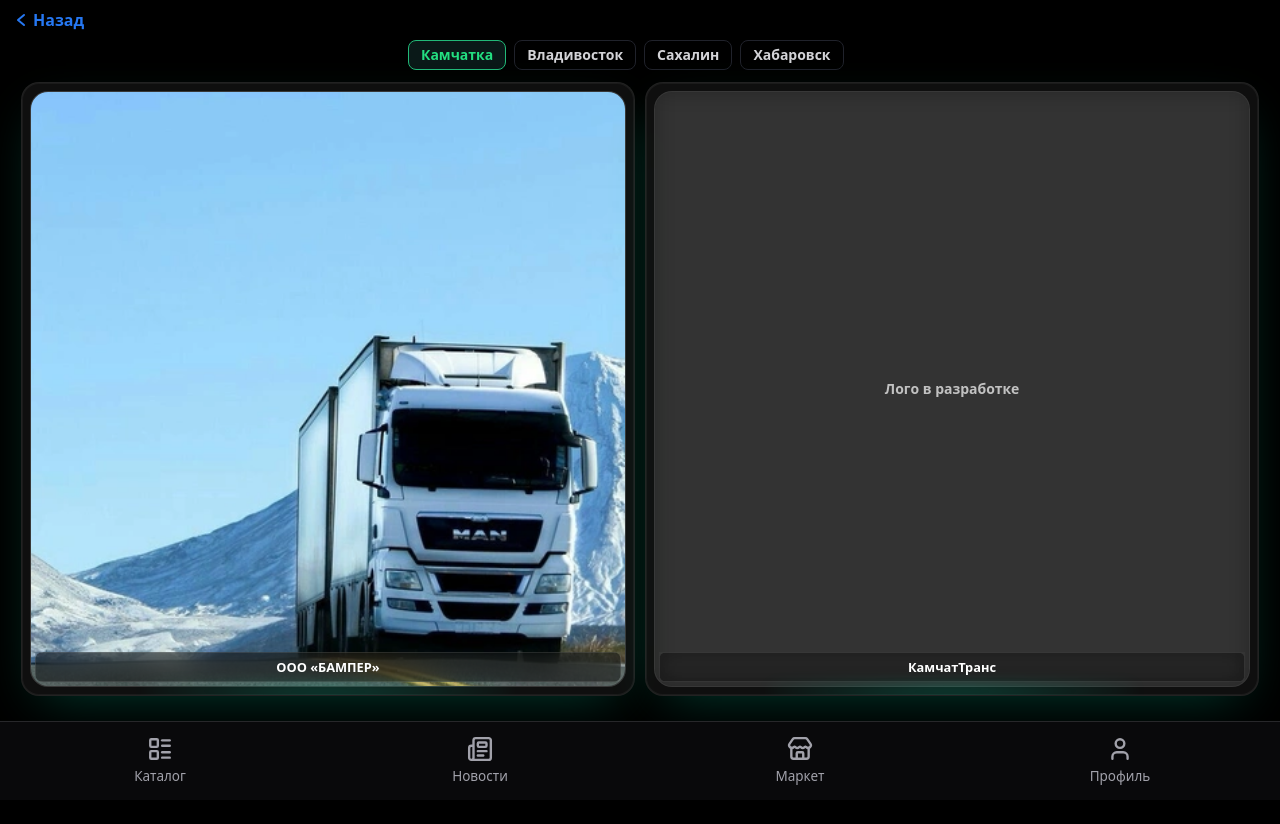
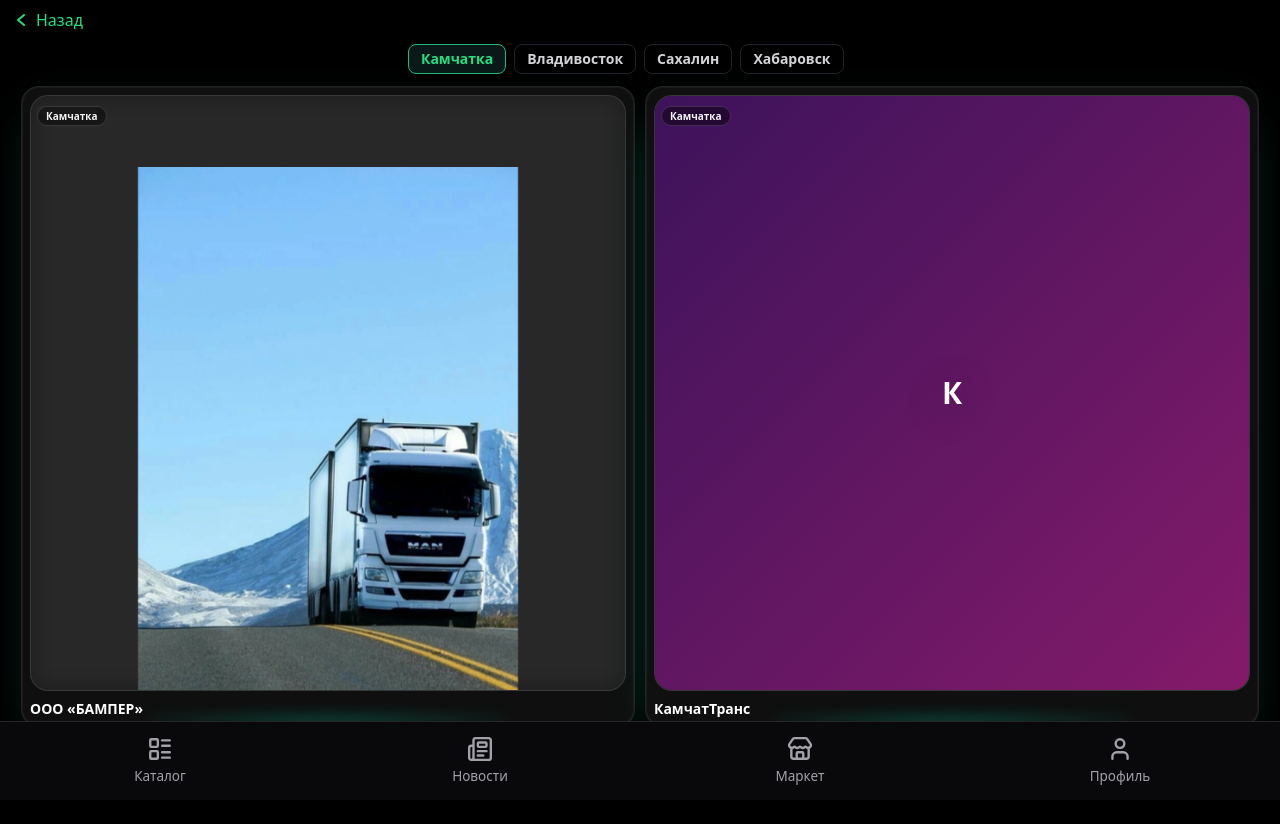
Before and after one commit to AlexSalavat/ikra-miniapp, a React (Create React App) app: page /logistics in a window 1280 px wide. Shown: the top 824 px of the page. Built offline with nearby package versions, Linux system fonts and the light colour scheme.

Commit message:
Обновление sparta

```diff
--- a/src/components/LogisticsShowcase.js
+++ b/src/components/LogisticsShowcase.js
@@ -2,14 +2,29 @@
 import React, { useMemo, useState } from "react";
 import logistics from "../data/logistics";
 
+/* ===== Фильтры по регионам ===== */
 const FILTERS = [
   { label: "Камчатка", keys: ["Камчатка", "Камчатский"] },
-  { label: "Владивосток", keys: ["Владивосток"] },
-  { label: "Сахалин", keys: ["Сахалин"] },
-  { label: "Хабаровск", keys: ["Хабаровск"] },
+  { label: "Владивосток", keys: ["Владивосток", "Приморье", "Приморский"] },
+  { label: "Сахалин", keys: ["Сахалин", "Южно‑Сахалинск"] },
+  { label: "Хабаровск", keys: ["Хабаровск", "Хабаровский"] },
 ];
 
-const GAP = 10;
+/* ===== helpers (как в поставщиках) ===== */
+const getInitials = (name = "") =>
+  name
+    .replace(/["«»]/g, "")
+    .split(/\s+/)
+    .filter(Boolean)
+    .slice(0, 2)
+    .map((w) => w[0]?.toUpperCase())
+    .join("") || "??";
+
+const stringHue = (s = "") => {
+  let h = 0;
+  for (let i = 0; i < s.length; i++) h = (h * 31 + s.charCodeAt(i)) % 360;
+  return h;
+};
 
 function isMatchByKeys(item, keys) {
   if (!keys?.length) return true;
@@ -17,6 +32,7 @@
   return keys.some((k) => hay.includes(String(k).toLowerCase()));
 }
 
+/* ===== Компонент ===== */
 export default function LogisticsShowcase() {
   const [filter, setFilter] = useState(FILTERS[0].label);
 
@@ -25,22 +41,23 @@
     [filter]
   );
 
-  const filtered = useMemo(
-    () => logistics.filter((item) => isMatchByKeys(item, activeKeys)),
+  const items = useMemo(
+    () => logistics.filter((l) => isMatchByKeys(l, activeKeys)),
     [activeKeys]
   );
 
-  // вычисляем квадрат под мобиль
+  // мобильный квадрат 2‑в‑ряд (как в поставщиках)
+  const GAP = 10;
   const CARD_SIZE = `calc((100vw - 26px - ${GAP}px) / 2)`;
 
   return (
-    <div className="bg-black min-h-screen pt-2 pb-20 flex flex-col items-center">
+    <div className="bg-black min-h-screen pt-2 pb-24 flex flex-col items-center">
       {/* Назад */}
       <button
         onClick={() => window.history.back()}
-        className="self-start ml-3 mb-2 text-[#2678f3] font-semibold flex items-center gap-1"
+        className="self-start ml-3 mb-3 flex items-center gap-1.5 text-[#23df81] hover:text-white transition"
       >
-        <svg width="17" height="17" fill="none" className="-mt-[2px]">
+        <svg width="18" height="18" fill="none">
           <path
             d="M12 4l-6 5 6 5"
             stroke="currentColor"
@@ -53,7 +70,8 @@
       </button>
 
       {/* Фильтры */}
-      <div className="w-full max-w-[480px] overflow-x-auto px-2 flex gap-2 mb-3 no-scrollbar">
+      <div className="w-full max-w-[480px] px-2 mb-3 overflow-x-auto no-scrollbar">
+        <div className="flex gap-2">
           {FILTERS.map((f) => {
             const active = filter === f.label;
             return (
@@ -72,53 +90,95 @@
             );
           })}
         </div>
+      </div>
 
-      {/* Сетка карточек в стиле «glass» как у поставщиков */}
+      {/* Сетка карточек — стекло как у поставщиков */}
       <div
         className="w-full grid justify-center px-2"
         style={{
           maxWidth: `calc(2 * ${CARD_SIZE} + ${GAP}px)`,
-          display: "grid",
           gridTemplateColumns: `repeat(2, minmax(0, 1fr))`,
           gap: GAP,
         }}
       >
-        {filtered.map((item) => (
+        {items.map((item) => {
+          const title = item.name || "Логистическая компания";
+          const region = item.region || "—";
+          const hue = stringHue(title || region);
+          const fallbackBG = `linear-gradient(135deg, hsl(${hue} 68% 22% / .95), hsl(${(hue + 40) % 360} 68% 32% / .95))`;
+
+          return (
             <div
               key={item.id}
-            className="glass-card card-glow p-2 rounded-[22px] transition-transform duration-200 ease-out hover:scale-[1.02] active:scale-[0.99]"
+              className="glass-card card-glow group p-2 rounded-[22px] transition-transform duration-200 ease-out hover:scale-[1.02] active:scale-[0.99]"
               style={{ width: "100%" }}
             >
-            {/* внутренняя стеклянная плитка */}
-            <div className="relative rounded-[18px] overflow-hidden border border-white/10 bg-white/5 backdrop-blur-md aspect-square">
-              {/* skeleton-фон */}
-              {!item.logo && (
-                <div className="absolute inset-0 bg-white/5" />
-              )}
-
+              {/* Внутренняя квадратная витрина */}
+              <div className="relative rounded-[18px] overflow-hidden border border-white/10 bg-white/5 backdrop-blur-md aspect-square grid place-items-center">
+                {/* Лого/фото */}
                 {item.logo ? (
                   <img
                     src={item.logo}
-                  alt={item.name}
-                  className="w-full h-full object-cover"
-                  onError={(e) => (e.currentTarget.src = "/images/no-logo.webp")}
+                    alt={title}
+                    className="w-[80%] h-[80%] object-contain img-fade-in drop-shadow-[0_6px_16px_rgba(59,175,218,.22)]"
+                    onError={(e) => {
+                      e.currentTarget.remove();
+                    }}
                   />
                 ) : (
-                <div className="w-full h-full grid place-items-center text-white/70 text-sm font-semibold">
-                  Лого в разработке
+                  <div
+                    className="absolute inset-0 grid place-items-center text-white font-extrabold text-3xl"
+                    style={{ background: fallbackBG }}
+                  >
+                    <span className="drop-shadow-[0_6px_18px_rgba(0,0,0,.35)]">
+                      {getInitials(title)}
+                    </span>
                   </div>
                 )}
 
-              {/* НАЗВАНИЕ — стеклянная плашка, адрес НЕ показываем */}
-              <div className="absolute inset-x-1 bottom-1 rounded-lg overflow-hidden">
-                <div className="px-2.5 py-1.5 text-center text-white font-bold text-[12.8px] leading-tight border border-white/10 bg-black/45 backdrop-blur-md">
-                  {item.name}
+                {/* Чип региона (сверху‑слева), адрес НЕ показываем */}
+                <div className="absolute top-1.5 left-1.5">
+                  <span className="px-2 py-0.5 rounded-full text-[10px] font-semibold text-white/95 border border-white/15 bg-black/45 backdrop-blur-sm">
+                    {region}
+                  </span>
                 </div>
               </div>
+
+              {/* Текст под витриной */}
+              <div className="mt-2">
+                <div
+                  className="text-white font-semibold text-[14px] leading-snug truncate"
+                  title={title}
+                >
+                  {title}
                 </div>
+
+                {/* при желании можно вывести 1–2 «чипа услуг»
+                    если в объекте будут поля services или tags */}
+                {Array.isArray(item.services) && item.services.length > 0 && (
+                  <div className="mt-1 flex flex-wrap gap-1">
+                    {item.services.slice(0, 2).map((s, i) => (
+                      <span
+                        key={i}
+                        className="px-2 py-0.5 rounded-full text-[10px] font-semibold text-white/90 border border-white/15 bg-white/10 backdrop-blur-sm"
+                      >
+                        {s}
+                      </span>
+                    ))}
                   </div>
-        ))}
+                )}
               </div>
             </div>
           );
+        })}
+      </div>
+
+      {/* Пусто? Акуратный плейсхолдер */}
+      {items.length === 0 && (
+        <div className="text-white/60 text-sm mt-8">
+          Нет компаний для выбранного региона.
+        </div>
+      )}
+    </div>
+  );
 }
```
Lines whose indentation alone changed are shown as unchanged.
